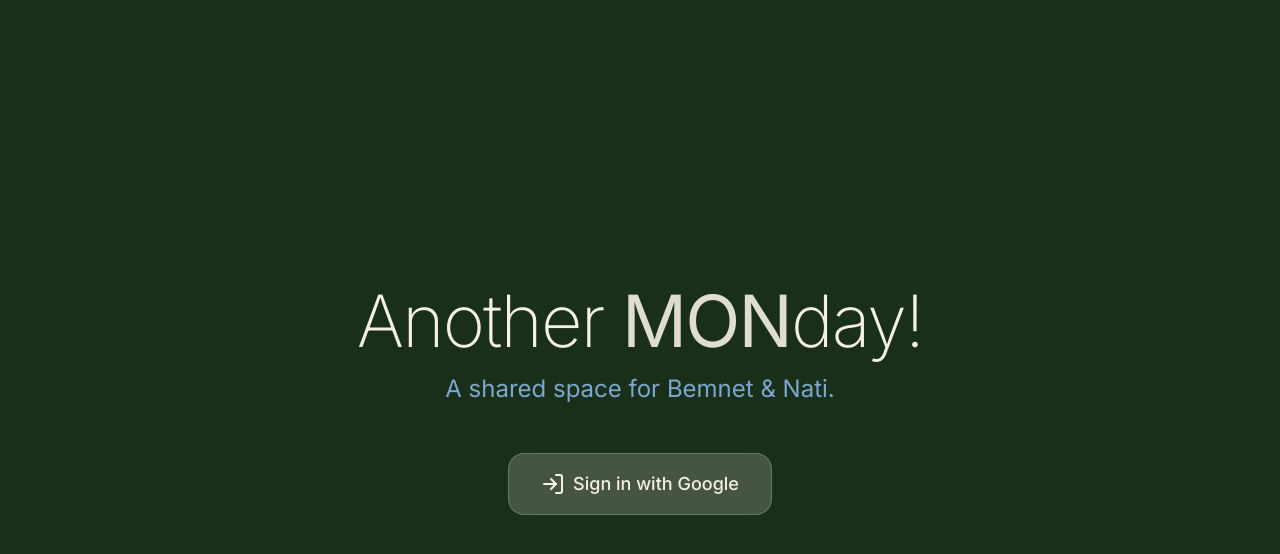
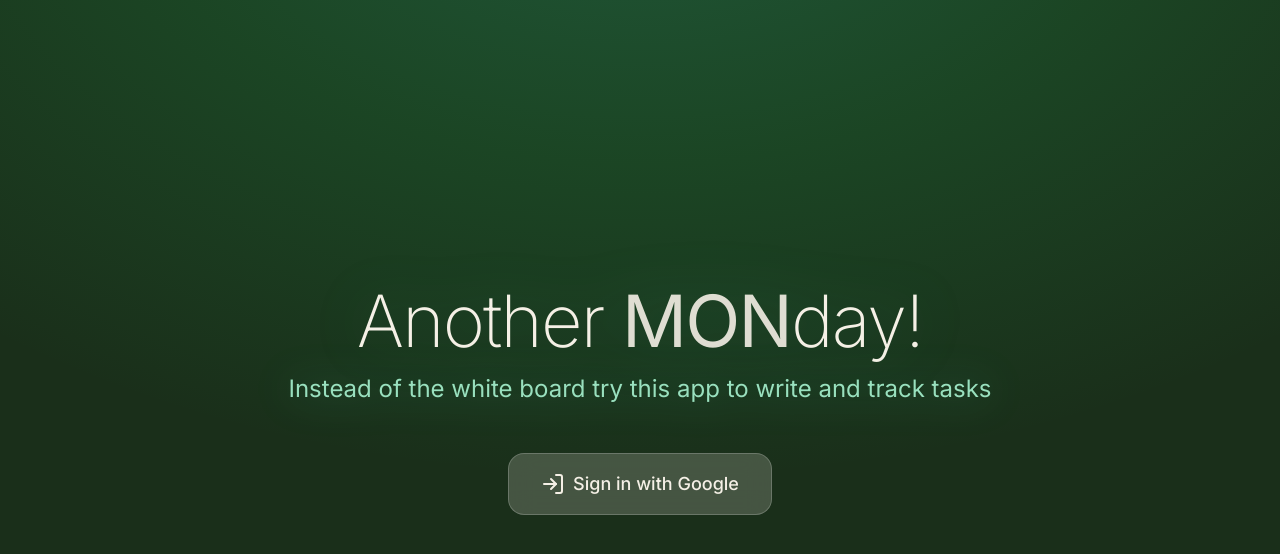
Before and after one commit to Bemnet313/AnotherMonday, a Next.js app: page / in a window 1280 px wide. Shown: the top 554 px of the page. Built offline with nearby package versions, Linux system fonts and the light colour scheme; no server answers.

Commit message:
Fix: Moved constants to separate file for Vercel

```diff
--- a/package.json
+++ b/package.json
@@ -13,9 +13,9 @@
     "firebase-admin": "^13.6.0",
     "framer-motion": "^11.11.17",
     "lucide-react": "^0.460.0",
-    "next": "14.2.18",
-    "react": "^18.3.1",
-    "react-dom": "^18.3.1",
+    "next": "^14.2.3",
+    "react": "^18.2.0",
+    "react-dom": "^18.2.0",
     "react-skinview3d": "^7.0.0",
     "three": "^0.182.0"
   },
--- a/src/app/page.tsx
+++ b/src/app/page.tsx
@@ -94,13 +94,15 @@
 
   return (
     <main className="min-h-screen flex flex-col">
-      {/* Section 1 (Hero) */}
-      <section className="min-h-screen flex flex-col items-center justify-center bg-[var(--bg-deep)] text-cream px-4 py-6 sm:py-8">
+      {/* Section 1 (Hero) - with glowy green radial gradient overlay */}
+      <section className="min-h-screen flex flex-col items-center justify-center bg-[var(--bg-deep)] text-cream px-4 py-6 sm:py-8 relative overflow-hidden">
+        {/* Glowy green radial gradient */}
+        <div className="absolute inset-0 bg-[radial-gradient(ellipse_80%_80%_at_50%_-20%,rgba(52,211,153,0.25),rgba(34,197,94,0.15),transparent)] pointer-events-none" aria-hidden />
         <motion.h1
           initial={{ opacity: 0, y: -20 }}
           animate={{ opacity: 1, y: 0 }}
           transition={springTransition}
-          className="text-5xl sm:text-7xl font-extralight text-center mb-4 tracking-tight"
+          className="text-5xl sm:text-7xl font-extralight text-center mb-4 tracking-tight relative z-10 drop-shadow-[0_0_30px_rgba(52,211,153,0.2)]"
         >
           Another <span className="font-normal text-cream/90">MON</span>day!
         </motion.h1>
@@ -108,16 +110,16 @@
           initial={{ opacity: 0, y: 10 }}
           animate={{ opacity: 1, y: 0 }}
           transition={{ ...springTransition, delay: 0.2 }}
-          className="text-xl sm:text-2xl text-blue-300/80 mb-12"
+          className="text-xl sm:text-2xl text-emerald-200/90 mb-12 relative z-10 drop-shadow-[0_0_20px_rgba(52,211,153,0.4)]"
         >
-          A shared space for Bemnet & Nati.
+          Instead of the white board try this app to write and track tasks
         </motion.p>
 
         {!user && (
           <motion.button
             type="button"
             onClick={handleLogin}
-            className="flex items-center gap-2 px-8 py-4 rounded-2xl bg-cream/20 backdrop-blur-md border border-white/20 text-cream font-medium text-lg hover:bg-cream/30 focus:outline-none focus-visible:ring-2 focus-visible:ring-cream/30 focus-visible:ring-offset-2 focus-visible:ring-offset-[var(--bg-deep)] transition-colors"
+            className="relative z-10 flex items-center gap-2 px-8 py-4 rounded-2xl bg-cream/20 backdrop-blur-md border border-white/20 text-cream font-medium text-lg hover:bg-cream/30 focus:outline-none focus-visible:ring-2 focus-visible:ring-cream/30 focus-visible:ring-offset-2 focus-visible:ring-offset-[var(--bg-deep)] transition-colors"
             whileHover={{ scale: 1.02 }}
             whileTap={{ scale: 0.98 }}
             transition={springTransition}
```
Also changed, not shown: 1 other file (tests, documents, lock files or other folders).
